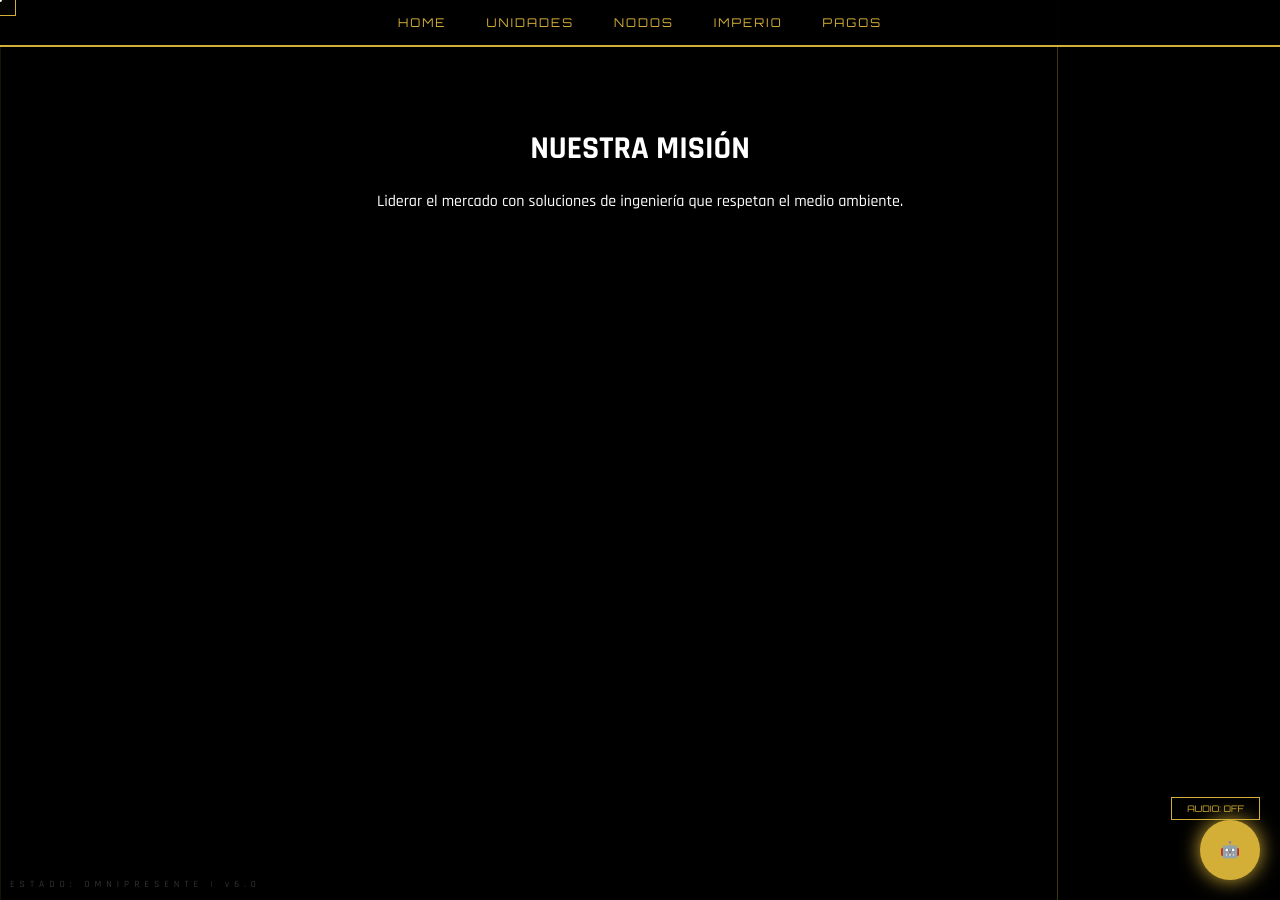
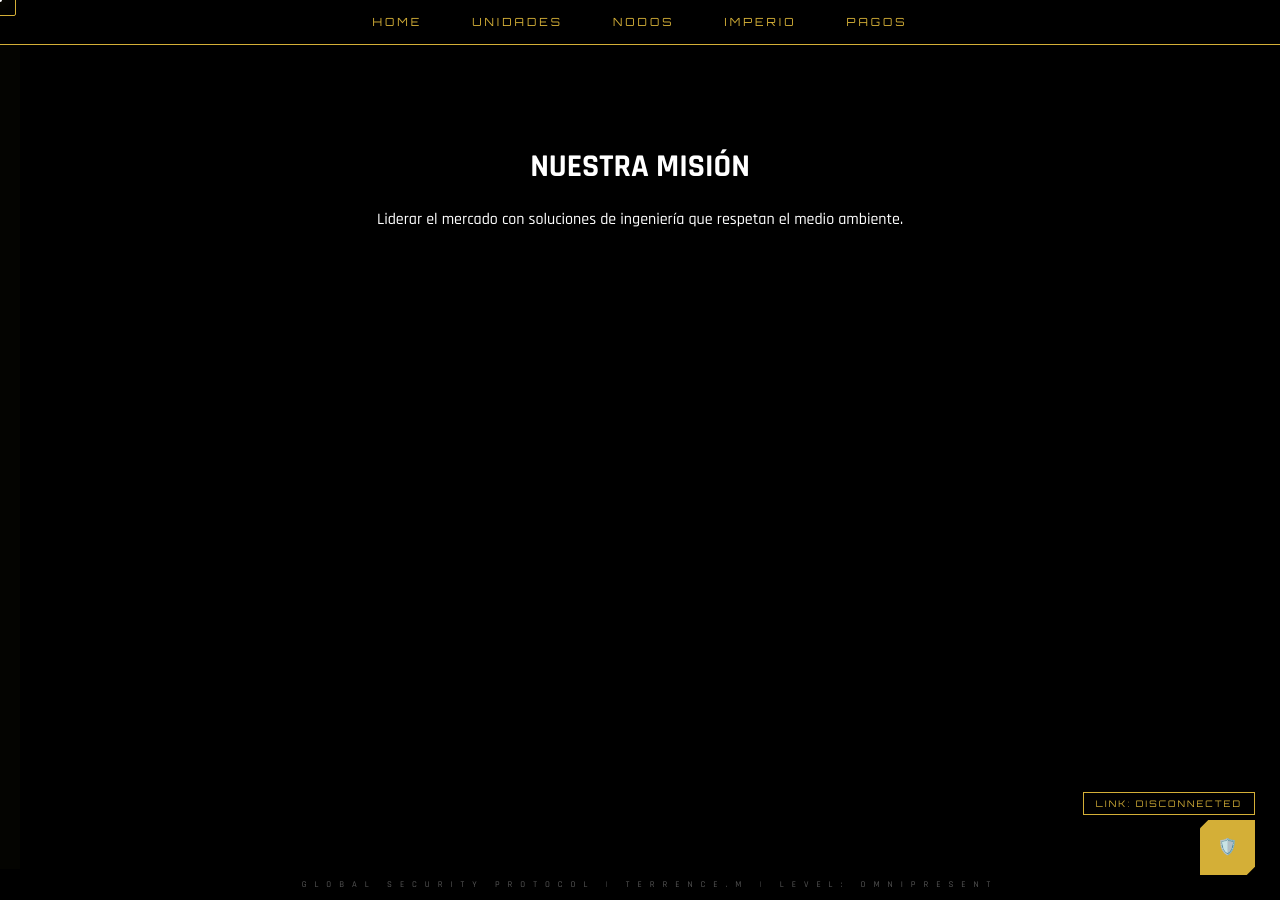
Before and after one commit to Terrence2333/terrence_m_ecokids, a Flask app: page /about in a window 1280 px wide. Run offline with Flask 3, Linux system fonts and the light colour scheme.

Commit message:
Actualización Automática Nivel Dios - Terrence Mayorga

```diff
--- a/templates/base.html
+++ b/templates/base.html
@@ -7,103 +7,105 @@
     <link href="https://fonts.googleapis.com/css2?family=Orbitron:wght@400;700&family=Rajdhani:wght@300;500;700&display=swap" rel="stylesheet">
     <script src="https://cdn.jsdelivr.net/particles.js/2.0.0/particles.min.js"></script>
     <style>
-        :root { --gold: #d4af37; --bright-gold: #f9e272; --dark: #050505; }
+        :root { --gold: #d4af37; --bright-gold: #f9e272; --dark: #050505; --alert: rgba(255, 0, 0, 0.2); }
         * { cursor: none !important; }
-        body { background: var(--dark); color: #fff; font-family: 'Rajdhani', sans-serif; margin: 0; overflow-x: hidden; }
+        body { background: var(--dark); color: #fff; font-family: 'Rajdhani', sans-serif; margin: 0; overflow: hidden; }
 
-        /* CAPAS DE FONDO INVISIBLES AL CLIC */
-        #particles-js, .bg-mesh, .perimeter-scan, .glitch-overlay { position: fixed; top: 0; left: 0; width: 100%; height: 100%; pointer-events: none !important; z-index: 1; }
-        .bg-mesh { background-image: linear-gradient(rgba(212, 175, 55, 0.03) 1px, transparent 1px), linear-gradient(90deg, rgba(212, 175, 55, 0.03) 1px, transparent 1px); background-size: 60px 60px; z-index: 0; }
-        .perimeter-scan { border: 1px solid rgba(212,175,55,0.1); z-index: 2; }
-        .scan-line-v { position: absolute; width: 1px; height: 100%; background: var(--gold); left: 50%; animation: scan-v 8s infinite linear; opacity: 0.3; }
-        @keyframes scan-v { 0% { left: 0%; } 100% { left: 100%; } }
+        /* CAPAS TÉCNICAS */
+        #particles-js, .bg-mesh, .perimeter-scan, .data-frames { position: fixed; top: 0; left: 0; width: 100%; height: 100%; pointer-events: none !important; z-index: 1; }
+        .bg-mesh { background-image: radial-gradient(circle, rgba(212, 175, 55, 0.05) 1px, transparent 1px); background-size: 30px 30px; z-index: 0; }
+        .perimeter-scan { border: 20px solid rgba(212,175,55,0.02); z-index: 2; box-shadow: inset 0 0 100px #000; }
 
-        /* EFECTO GLITCH AL HACER CLIC */
-        .glitch-overlay { background: rgba(212,175,55,0.05); display: none; z-index: 9000; }
+        /* DATA FRAMES (COORDENADAS DE SEGURIDAD) */
+        .data-frames::before { content: "LAT: -2.1701 | LON: -79.9223"; position: absolute; top: 10px; left: 10px; color: var(--gold); font-size: 10px; font-family: 'Orbitron'; opacity: 0.5; }
+        .data-frames::after { content: "ENC: AES-256 | STATUS: SECURE"; position: absolute; bottom: 40px; left: 10px; color: var(--gold); font-size: 10px; font-family: 'Orbitron'; opacity: 0.5; }
 
-        /* CURSOR NIVEL OMNIPRESENTE */
-        #custom-cursor { position: fixed; width: 30px; height: 30px; border: 1px solid var(--gold); pointer-events: none; z-index: 10000; transform: translate(-50%, -50%); transition: width 0.3s, height 0.3s; }
+        /* CURSOR LÁSER AVANZADO */
+        #custom-cursor { position: fixed; width: 30px; height: 30px; border: 1px solid var(--gold); border-radius: 2px; pointer-events: none; z-index: 10000; transform: translate(-50%, -50%); transition: all 0.2s cubic-bezier(0.175, 0.885, 0.32, 1.275); }
         #cursor-dot { position: fixed; width: 4px; height: 4px; background: #fff; border-radius: 50%; pointer-events: none; z-index: 10001; transform: translate(-50%, -50%); box-shadow: 0 0 15px var(--gold); }
 
-        /* INTERFAZ */
-        nav { background: rgba(0,0,0,0.95); border-bottom: 2px solid var(--gold); padding: 15px; display: flex; justify-content: center; position: sticky; top: 0; z-index: 5000; }
-        nav a { color: var(--gold); text-decoration: none; margin: 0 20px; font-family: 'Orbitron'; font-size: 0.75rem; letter-spacing: 2px; pointer-events: auto !important; transition: 0.3s; }
-        nav a:hover { color: #fff; text-shadow: 0 0 10px var(--gold); }
+        /* NAVEGACIÓN TÁCTICA */
+        nav { background: rgba(0,0,0,0.98); border-bottom: 1px solid var(--gold); padding: 15px; display: flex; justify-content: center; position: sticky; top: 0; z-index: 5000; backdrop-filter: blur(10px); }
+        nav a { color: var(--gold); text-decoration: none; margin: 0 25px; font-family: 'Orbitron'; font-size: 0.7rem; letter-spacing: 3px; pointer-events: auto !important; position: relative; }
+        nav a::after { content: ''; position: absolute; width: 0; height: 1px; bottom: -5px; left: 0; background: #fff; transition: 0.4s; }
+        nav a:hover::after { width: 100%; }
 
-        .container { padding: 60px 20px; max-width: 1100px; margin: auto; text-align: center; position: relative; z-index: 100; }
-        .glass-panel { background: rgba(10, 10, 10, 0.9); border: 1px solid rgba(212,175,55,0.3); padding: 40px; border-radius: 2px; backdrop-filter: blur(20px); pointer-events: auto !important; box-shadow: 0 0 50px #000; }
+        .container { padding: 80px 20px; max-width: 1200px; margin: auto; text-align: center; position: relative; z-index: 100; overflow-y: auto; max-height: 85vh; }
+        .glass-panel { background: rgba(5, 5, 5, 0.8); border-left: 5px solid var(--gold); padding: 50px; border-radius: 0; backdrop-filter: blur(25px); pointer-events: auto !important; box-shadow: 20px 20px 60px #000; }
 
-        .btn-divine { background: transparent; color: var(--gold); padding: 12px 30px; text-decoration: none; font-family: 'Orbitron'; border: 1px solid var(--gold); transition: 0.3s; display: inline-block; cursor: pointer; pointer-events: auto !important; position: relative; overflow: hidden; }
-        .btn-divine:hover { background: var(--gold); color: #000; box-shadow: 0 0 20px var(--gold); }
+        .btn-divine { background: transparent; color: var(--gold); padding: 15px 40px; text-decoration: none; font-family: 'Orbitron'; border: 1px solid var(--gold); transition: 0.5s; display: inline-block; cursor: pointer; pointer-events: auto !important; text-transform: uppercase; letter-spacing: 2px; }
+        .btn-divine:hover { background: var(--gold); color: #000; transform: skewX(-10deg); }
 
-        /* WIDGETS */
-        #music-control { position: fixed; bottom: 80px; right: 20px; z-index: 6000; pointer-events: auto !important; }
-        #chat-trigger { position: fixed; bottom: 20px; right: 20px; width: 60px; height: 60px; background: var(--gold); border-radius: 50%; z-index: 6000; cursor: pointer; display: flex; justify-content: center; align-items: center; pointer-events: auto !important; box-shadow: 0 0 20px var(--gold); }
-        #chatbot-ui { position: fixed; bottom: 20px; right: 20px; width: 300px; height: 400px; background: #000; border: 1px solid var(--gold); z-index: 6001; display: none; flex-direction: column; pointer-events: auto !important; }
+        /* AUDIO Y CHAT TERMINAL */
+        #music-control { position: fixed; bottom: 85px; right: 25px; z-index: 6000; pointer-events: auto !important; }
+        #chat-trigger { position: fixed; bottom: 25px; right: 25px; width: 55px; height: 55px; background: var(--gold); z-index: 6000; cursor: pointer; display: flex; justify-content: center; align-items: center; pointer-events: auto !important; clip-path: polygon(0% 15%, 15% 0%, 100% 0%, 100% 85%, 85% 100%, 0% 100%); }
+        #chatbot-ui { position: fixed; bottom: 25px; right: 25px; width: 320px; height: 450px; background: #000; border: 1px solid var(--gold); z-index: 6001; display: none; flex-direction: column; pointer-events: auto !important; }
 
+        /* PRELOADER MILITAR */
         #loader { position: fixed; top: 0; left: 0; width: 100%; height: 100%; background: #000; z-index: 9999; display: flex; flex-direction: column; justify-content: center; align-items: center; }
-        footer { position: fixed; bottom: 0; width: 100%; padding: 10px; color: #333; font-size: 0.6rem; letter-spacing: 5px; z-index: 5; pointer-events: none; }
+        .scan-bar { width: 200px; height: 2px; background: #222; margin-top: 20px; position: relative; }
+        .scan-bar::after { content: ''; position: absolute; width: 40px; height: 100%; background: var(--gold); animation: loading 1.5s infinite; }
+        @keyframes loading { 0% { left: 0; } 100% { left: 160px; } }
+
+        footer { position: fixed; bottom: 0; width: 100%; padding: 10px; color: #555; font-size: 0.55rem; letter-spacing: 8px; z-index: 5; text-align: center; background: rgba(0,0,0,0.9); }
     </style>
 </head>
-<body onclick="triggerGlitch()">
-    <div id="loader"><h2 style="color:var(--gold); font-family:'Orbitron'; letter-spacing:5px; animation: pulse 2s infinite;">TERRENCE M SYSTEM</h2></div>
-    <div class="glitch-overlay" id="glitch"></div>
-    <div class="perimeter-scan"><div class="scan-line-v"></div></div>
+<body oncontextmenu="alertSystem()">
+    <div id="loader">
+        <h1 style="color:var(--gold); font-family:'Orbitron'; font-size:1rem; letter-spacing:8px;">IDENTITY VERIFICATION</h1>
+        <div class="scan-bar"></div>
+    </div>
+    <div class="data-frames"></div>
+    <div class="perimeter-scan"></div>
     <div id="custom-cursor"></div><div id="cursor-dot"></div>
     <div id="particles-js"></div><div class="bg-mesh"></div>
 
     <audio id="bg-audio" loop preload="auto"><source src="https://www.soundhelix.com/examples/mp3/SoundHelix-Song-15.mp3" type="audio/mpeg"></audio>
 
     <nav>
-        <a href="/" onmouseenter="expandCursor()" onmouseleave="shrinkCursor()">HOME</a>
-        <a href="/servicios" onmouseenter="expandCursor()" onmouseleave="shrinkCursor()">UNIDADES</a>
-        <a href="/proyectos" onmouseenter="expandCursor()" onmouseleave="shrinkCursor()">NODOS</a>
-        <a href="/about" onmouseenter="expandCursor()" onmouseleave="shrinkCursor()">IMPERIO</a>
-        <a href="/pagos" onmouseenter="expandCursor()" onmouseleave="shrinkCursor()">PAGOS</a>
+        <a href="/" onmouseover="focusCursor()">HOME</a>
+        <a href="/servicios" onmouseover="focusCursor()">UNIDADES</a>
+        <a href="/proyectos" onmouseover="focusCursor()">NODOS</a>
+        <a href="/about" onmouseover="focusCursor()">IMPERIO</a>
+        <a href="/pagos" onmouseover="focusCursor()">PAGOS</a>
     </nav>
 
     <div id="music-control">
-        <button onclick="toggleMusic()" class="btn-divine" id="music-btn" style="padding: 5px 15px; font-size: 9px;">AUDIO: OFF</button>
+        <button onclick="toggleMusic()" class="btn-divine" id="music-btn" style="padding: 5px 12px; font-size: 9px;">LINK: DISCONNECTED</button>
     </div>
 
     <div class="container">{% block content %}{% endblock %}</div>
 
-    <div id="chat-trigger" onclick="toggleChat()">🤖</div>
+    <div id="chat-trigger" onclick="toggleChat()">🛡️</div>
     <div id="chatbot-ui">
-        <div style="background:var(--gold); color:#000; padding:10px; font-family:'Orbitron'; font-size:0.7rem;">IA TERMINAL</div>
-        <div id="chat-messages" style="flex:1; padding:15px; overflow-y:auto; color:#00ff00; font-family:monospace; font-size:0.8rem;">> SYSTEM READY...</div>
-        <input type="text" id="chat-input" placeholder="ACCESS COMMAND..." onkeypress="handleChat(event)" style="background:#111; border:none; border-top:1px solid var(--gold); color:#fff; padding:12px; outline:none; width:100%; box-sizing:border-box;">
+        <div style="background:var(--gold); color:#000; padding:12px; font-family:'Orbitron'; font-size:0.7rem; font-weight:bold;">SECURE TERMINAL v6.5</div>
+        <div id="chat-messages" style="flex:1; padding:15px; overflow-y:auto; color:#00ff00; font-family:monospace; font-size:0.8rem; line-height:1.5;">> SYSTEM BOOT SUCCESSFUL...</div>
+        <input type="text" id="chat-input" placeholder="ENTER CLEARANCE..." onkeypress="handleChat(event)" style="background:#0a0a0a; border:none; border-top:1px solid var(--gold); color:#fff; padding:15px; outline:none; font-family:monospace;">
     </div>
 
-    <footer>ESTADO: OMNIPRESENTE | v6.0</footer>
+    <footer>GLOBAL SECURITY PROTOCOL | TERRENCE.M | LEVEL: OMNIPRESENT</footer>
 
     <script>
         window.onload = () => {
-            setTimeout(() => { document.getElementById('loader').style.display='none'; }, 1000);
-            particlesJS("particles-js", { "particles": { "number": { "value": 80 }, "color": { "value": "#d4af37" }, "opacity": 0.3, "size": { "value": 2 }, "line_linked": { "enable": true, "distance": 150, "color": "#d4af37", "opacity": 0.2 }, "move": { "enable": true, "speed": 1.5 } } });
+            setTimeout(() => { document.getElementById('loader').style.display='none'; }, 1500);
+            particlesJS("particles-js", { "particles": { "number": { "value": 100 }, "color": { "value": "#d4af37" }, "opacity": 0.2, "size": { "value": 1 }, "line_linked": { "enable": true, "distance": 120, "color": "#d4af37", "opacity": 0.1 }, "move": { "enable": true, "speed": 1 } } });
         };
 
         document.addEventListener('mousemove', (e) => {
-            document.getElementById('custom-cursor').style.left = e.clientX + 'px';
-            document.getElementById('custom-cursor').style.top = e.clientY + 'px';
-            document.getElementById('cursor-dot').style.left = e.clientX + 'px';
-            document.getElementById('cursor-dot').style.top = e.clientY + 'px';
+            const cursor = document.getElementById('custom-cursor');
+            const dot = document.getElementById('cursor-dot');
+            cursor.style.left = e.clientX + 'px'; cursor.style.top = e.clientY + 'px';
+            dot.style.left = e.clientX + 'px'; dot.style.top = e.clientY + 'px';
         });
 
-        function triggerGlitch() {
-            const g = document.getElementById('glitch');
-            g.style.display = 'block';
-            setTimeout(() => { g.style.display = 'none'; }, 50);
-        }
-
-        function expandCursor() { document.getElementById('custom-cursor').style.width = '50px'; document.getElementById('custom-cursor').style.height = '50px'; }
-        function shrinkCursor() { document.getElementById('custom-cursor').style.width = '30px'; document.getElementById('custom-cursor').style.height = '30px'; }
+        function focusCursor() { document.getElementById('custom-cursor').style.transform = 'translate(-50%, -50%) rotate(45deg) scale(1.5)'; }
+        document.addEventListener('mouseout', () => { document.getElementById('custom-cursor').style.transform = 'translate(-50%, -50%) rotate(0deg) scale(1)'; });
 
         const audio = document.getElementById('bg-audio');
         function toggleMusic() {
             const btn = document.getElementById('music-btn');
-            if (audio.paused) { audio.play(); btn.innerHTML = "AUDIO: ON"; btn.style.color = "#00ff00"; }
-            else { audio.pause(); btn.innerHTML = "AUDIO: OFF"; btn.style.color = "var(--gold)"; }
+            if (audio.paused) { audio.play(); btn.innerHTML = "LINK: ACTIVE"; btn.style.borderColor = "#00ff00"; }
+            else { audio.pause(); btn.innerHTML = "LINK: DISCONNECTED"; btn.style.borderColor = "var(--gold)"; }
         }
 
         function toggleChat() { const ui = document.getElementById('chatbot-ui'); ui.style.display = ui.style.display === 'flex' ? 'none' : 'flex'; }
@@ -112,10 +114,11 @@
                 const input = document.getElementById('chat-input');
                 const msgs = document.getElementById('chat-messages');
                 msgs.innerHTML += `<p style="color:var(--gold)">> CMD: ${input.value}</p>`;
-                setTimeout(() => { msgs.innerHTML += `<p>> ANALYZING SUGGESTION...</p>`; msgs.scrollTop = msgs.scrollHeight; }, 400);
+                setTimeout(() => { msgs.innerHTML += `<p>> ACCESS GRANTED. EXECUTING PROTOCOL...</p>`; msgs.scrollTop = msgs.scrollHeight; }, 500);
                 input.value = "";
             }
         }
+        function alertSystem() { document.body.style.background = "maroon"; setTimeout(()=> { document.body.style.background = "#050505"; }, 200); }
     </script>
 </body>
 </html>
```
